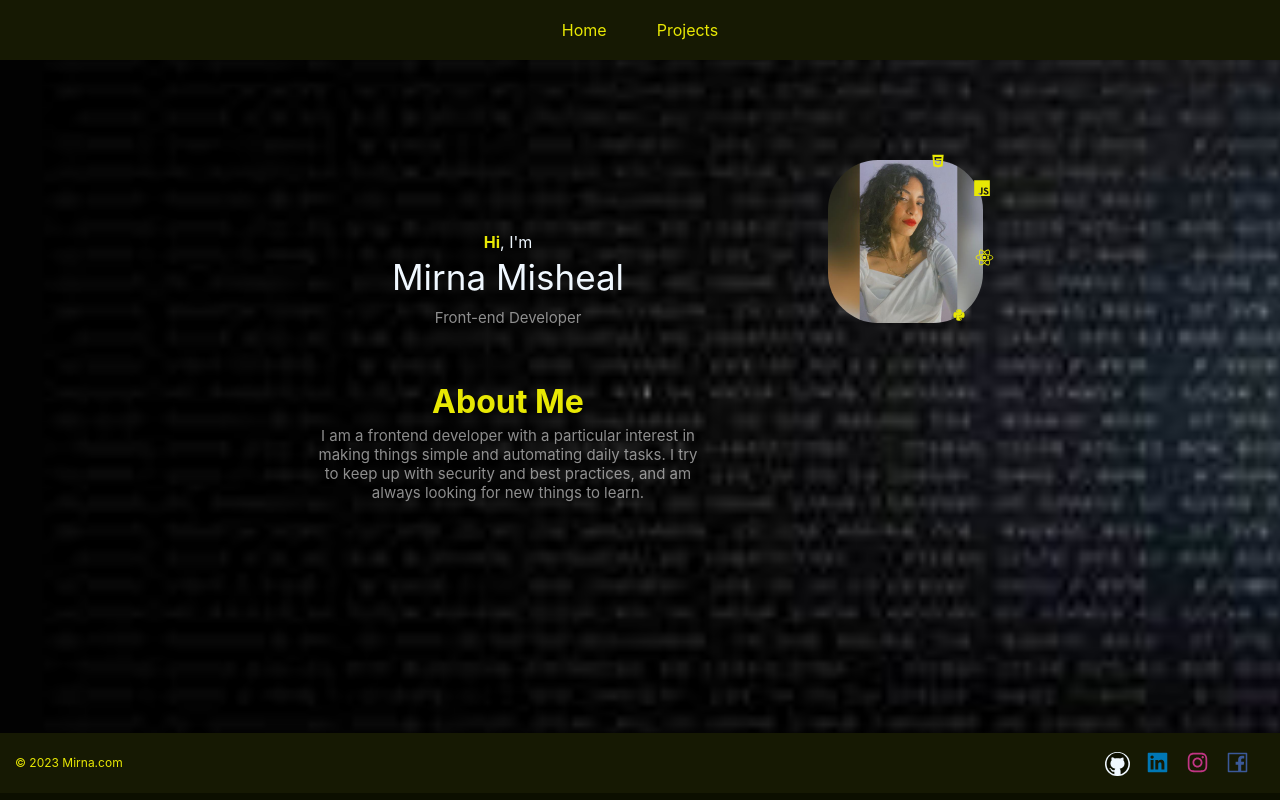
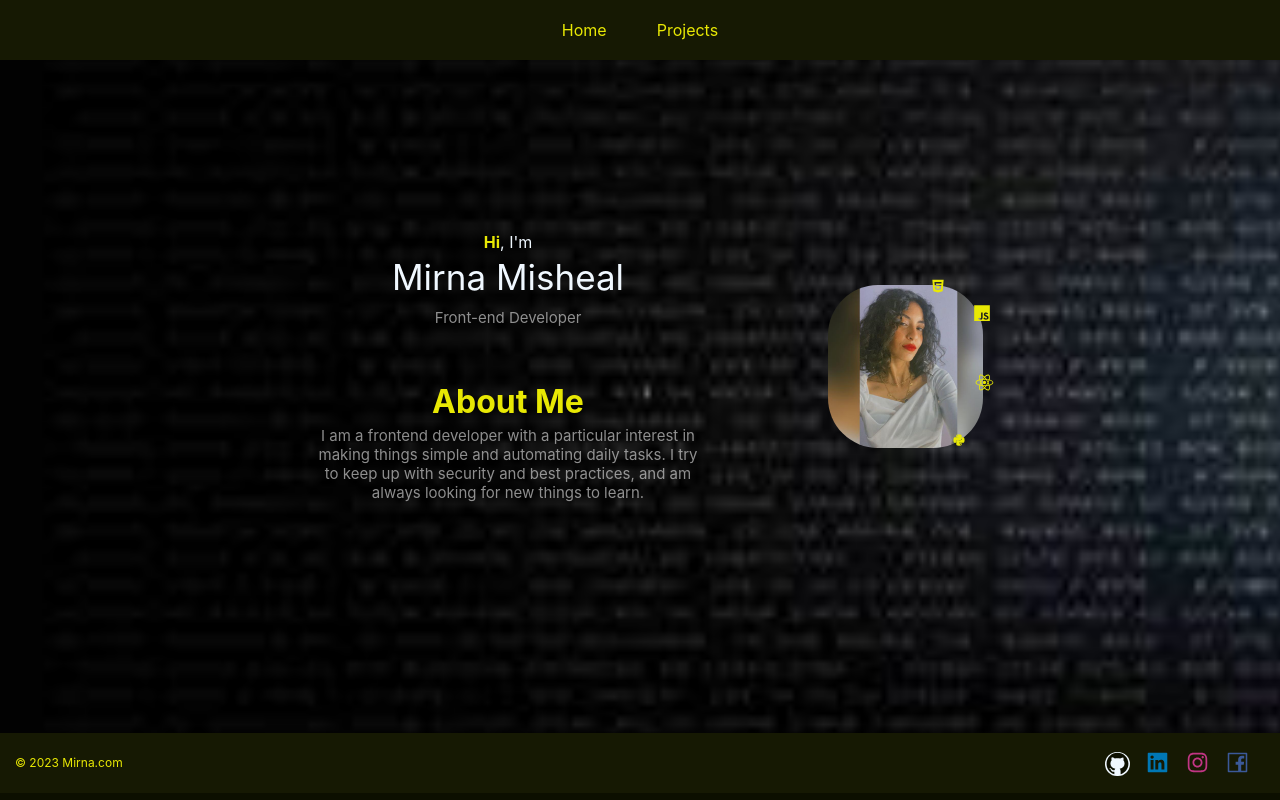
Before and after one commit to mirnaaaaa/NewPortfolio, a React (Create React App) app: page / in a window 1280 px wide. Built offline with nearby package versions, Linux system fonts and the light colour scheme.

Commit message:
first commit

```diff
--- a/src/App.css
+++ b/src/App.css
@@ -72,7 +72,6 @@ justify-content: center;
 .handleIcons{
   display: flex;
   margin-left: 125px;
-  margin-top: -250px;
 }
 .about{
   color: rgb(232, 232, 4);
```
